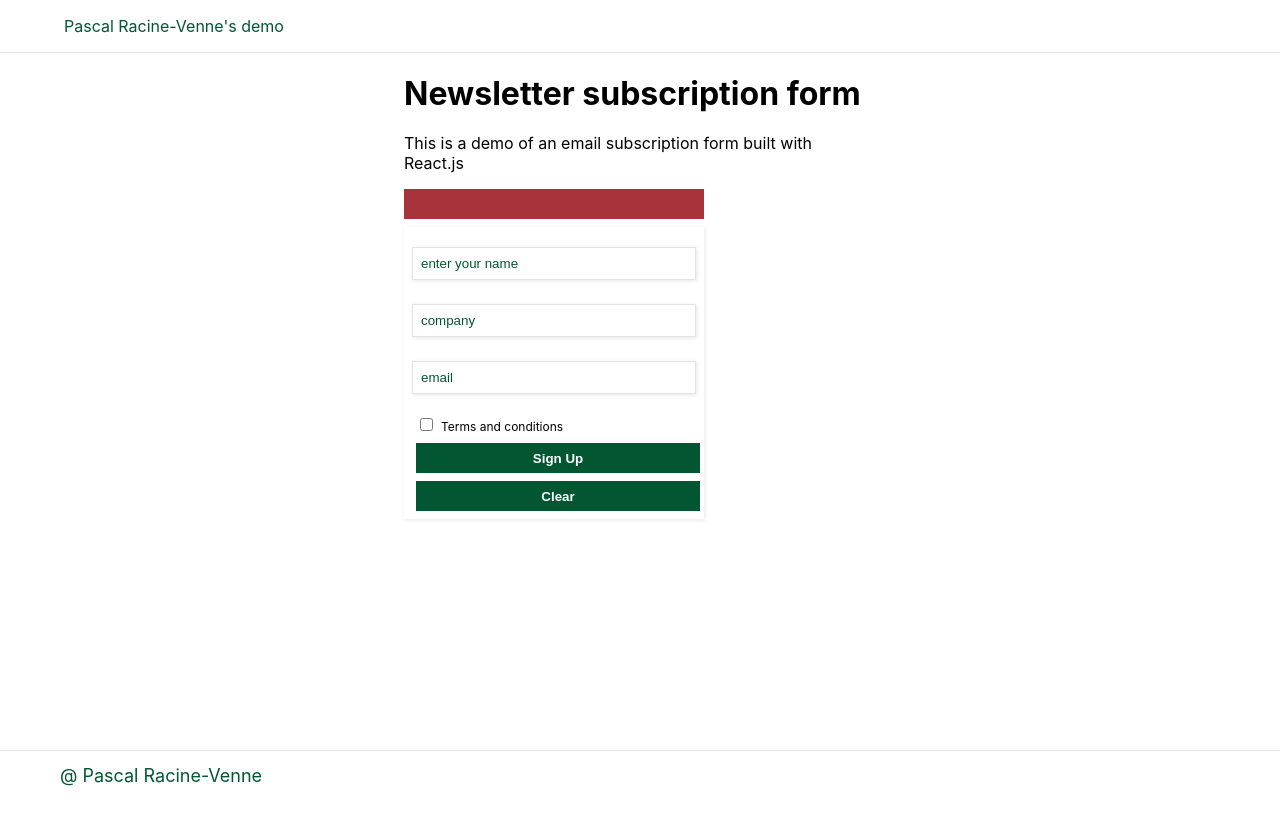
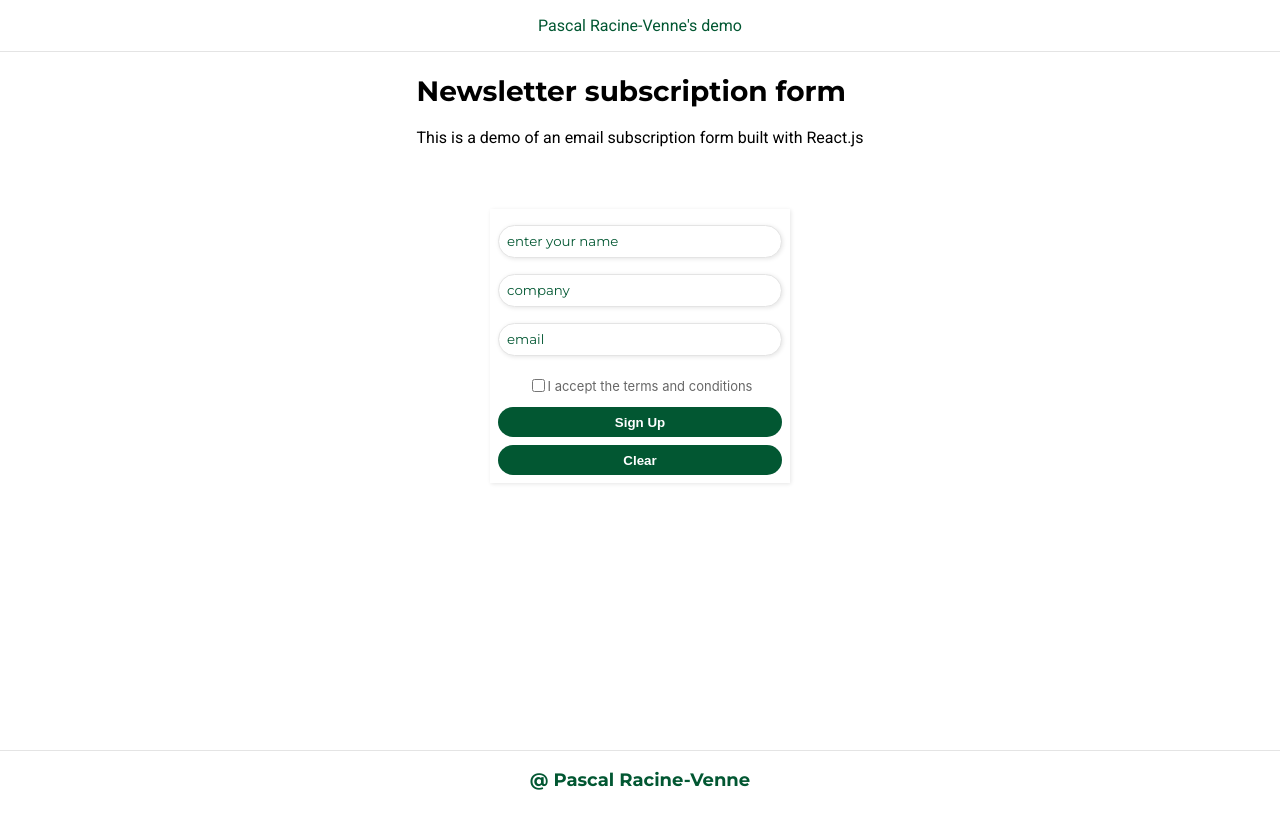
Before and after one commit to PascalRacineVenne/newsletter, a React (Create React App) app: page / in a window 1280 px wide. Shown: the top 828 px of the page. After the commit the page ends 800 px from the top, so only its background shows below. Built offline with nearby package versions, Linux system fonts and the light colour scheme.

Commit message:
almost done just need to change font for text-area

```diff
--- a/src/App.css
+++ b/src/App.css
@@ -6,4 +6,7 @@
 .container {
   max-width: 600px;
   margin:  0 auto;
+  display: flex;
+  flex-direction: column;
+  justify-content: center;
 }
--- a/src/button.jsx
+++ b/src/button.jsx
@@ -4,11 +4,12 @@ const Button = (props) => {
   const style = {
     width: '284px',
     height: '30px',
-    margin: '4px',
+    margin: '4px 0',
     backgroundColor: 'var(--primary_green)',
     color: 'white',
     fontWeight: 'bold',
     border: 'none',
+    borderRadius:'25px',
   }
 
   return (
--- a/src/checkbox.jsx
+++ b/src/checkbox.jsx
@@ -1,14 +1,31 @@
 import React from 'react'
 
-const Checkbox = (props) => {
+const Checkbox = ({ label, value, onChange }) => {
+  const label_style = {
+    display: 'flex',
+    alignItems: 'center',
+    fontSize: "13px",
+    color: 'rgba(0,0,0,0.6)'
+  }
+
+  const checkbox = {
+    display: 'flex',
+    justifyContent: 'center',
+    alignItems: 'center',
+    margin: '8px'
+  }
+
   return(
-    <input
-      type="checkbox"
-      placeholder={props.placeholder}
-      checked={props.checked}
-      onChange={props.onChange}
-      className="checkbox"
-    />
+    <div style={checkbox}>
+      <label style={label_style}>
+        <input
+          type="checkbox"
+          checked={value}
+          onChange={onChange}
+        />
+        {label}
+      </label>
+    </div>
   )
 }
 
--- a/src/footer.css
+++ b/src/footer.css
@@ -5,7 +5,7 @@
   bottom: 0;
   display: flex;
   align-items: center;
-  justify-content: space-between;
+  justify-content: space-around;
   background: white;
   height: 50px;
   padding: 0px 50px;
--- a/src/footer.jsx
+++ b/src/footer.jsx
@@ -4,7 +4,9 @@ import './footer.css'
 function Footer() {
   return (
     <div className="footer">
-      <a href="https://pascalracinevenne.herokuapp.com/" alt="Pascal Racine-Venne" target="_blank" rel="noreferrer">@ Pascal Racine-Venne</a>
+      <h1>
+        <a href="https://pascalracinevenne.herokuapp.com/" alt="Pascal Racine-Venne" target="_blank" rel="noreferrer">@ Pascal Racine-Venne</a>
+      </h1>
     </div>
   )
 }
--- a/src/index.css
+++ b/src/index.css
@@ -1,4 +1,9 @@
+@import url('https://fonts.googleapis.com/css2?family=Kaushan+Script&family=Montserrat:wght@400;700&family=Roboto:wght@400;700&display=swap');
+
 :root {
+  --body-font: 'Roboto', sans-serif;
+  --secondary_font: 'Montserrat', sans-serif;
+  --special-font: 'Kaushan Script', cursive;;
   --primary_green:  #025732;
 }
 
@@ -21,43 +26,22 @@ code {
 }
 
 h1 {
-  font-size: 32px;
+  font-family: var(--secondary_font);
+  font-size: 28px;
   padding: 0;
   margin: 0;
 }
 
 h2 {
-  font-size: 28px;
-  padding: 0;
-  margin: 0;
-}
-
-h3 {
-  font-size: 48px;
-  padding: 0;
-  margin: 0;
-}
-
-h4 {
-  font-size: 32px;
-  padding: 0;
-  margin: 0;
-}
-
-h5 {
+  font-family: var(--special-font);
   font-size: 28px;
   padding: 0;
   margin: 0;
 }
 
 p {
+  font-family:  var(--body-font);
   font-size: 16px;
   padding: 0;
   margin: 0;
 }
-
-label {
-  font-size: 12px;
-  padding: 0;
-  margin: 0;
-}
--- a/src/navbar.jsx
+++ b/src/navbar.jsx
@@ -8,6 +8,8 @@ function Navbar() {
     position: 'fixed',
     top: '0',
     left: '0',
+    display: 'flex',
+    justifyContent: 'space-around',
     padding: '16px 64px',
     borderBottom: '1px solid #e4e4e4',
   }
--- a/src/subscription_form.css
+++ b/src/subscription_form.css
@@ -20,9 +20,14 @@
   width: 284px;
   border: none;
   box-shadow: 1px 1px 4px rgba(0,0,0,0.1);
-  margin: 12px 0;
-  padding: 8px 0;
+  margin: 8px 0;
+  padding: 8px 8px;
   border: 1px solid #e4e4e4;
+  border-radius: 25px;
+}
+
+.input_field:focus {
+  outline: none;
 }
 
 .checkbox {
@@ -32,7 +37,7 @@
 
 ::-webkit-input-placeholder {
   color: var(--primary_green);
-  padding: 0 8px;
+  font-family: var(--secondary_font);
 }
 
 .errors {
@@ -51,11 +56,13 @@
   align-items:  center;
   margin: 8px 64px;
   padding: 4px 8px;
-  background-color: #A9333A
+/*  background-color: #A9333A*/
 }
 .error {
-  font-size: 13px;
-  color: white;
+  font-family:  var(--secondary_font);
+  font-size: 12px;
+  color: #A9333A;
   font-weight: bold;
   padding: 0 8px;
+  border-bottom: 1px solid rgba(169, 51, 58, 0.4);
 }
--- a/src/subscription_form.jsx
+++ b/src/subscription_form.jsx
@@ -11,27 +11,23 @@ function SubscriptionForm() {
   const [name, setName] = useState("");
   const [company, setCompany] = useState("");
   const [email, setEmail] = useState("");
+  const [inputErr, setInputErr] = useState(false);
+  const [check, setCheck] = useState(false);
+  const [formIsValid, setFormIsValid] = useState(false)
 
   // const [nameErr, setNameErr] = useState(false);
   // const [companyErr, setCompanyErr] = useState(false);
-  const [inputErr, setInputErr] = useState(false);
-  const [emailErr, setEmailErr] = useState(false);
+  // const [emailErr, setEmailErr] = useState(false);
 
-  const [check, setCheck] = useState(false);
 
-  const [formIsValid, setFormIsValid] = useState(false)
 
   const handleSubmit = () => {
-    if (isEmpty.test(name) || isEmpty.test(company)) {
+    if (isEmpty.test(name) || isEmpty.test(company) || !validEmail.test(email)) {
       setInputErr(true);
       setFormIsValid(false);
     }
-    if (!validEmail.test(email)) {
-      setEmailErr(true);
-      setFormIsValid(false)
-    }
-    if (check === false) {
-      setFormIsValid(false)
+    if (check === true) {
+      setFormIsValid(true)
     }
     return formIsValid
   }
@@ -41,19 +37,19 @@ function SubscriptionForm() {
     setCompany("")
     setInputErr(false)
     setEmail("")
-    setEmailErr(false)
+    // setEmailErr(false)
     if (check === true) {
       setCheck(false)
     }
-    setFormIsValid(true)
+    setFormIsValid(false)
   }
 
   return(
     <div className="container">
       <div className={formIsValid ? "errors" : "errors_active"}>
       {/*<div className="errors">*/}
-        {inputErr && <p className="error">Invalid input</p>}
-        {emailErr && <p className="error">Invalid email address</p>}
+        {inputErr && <p className="error">There was a problem with your request.</p>}
+        {/*{emailErr && <p className="error">*** Invalid email address</p>}*/}
       </div>
       <div className="form">
         <div className="input_fields">
@@ -80,14 +76,11 @@ function SubscriptionForm() {
           />
         </div>
 
-        <label className="label">
-          <Checkbox
-            placeholder="agreement"
-            checked={check}
-            onChange={() => setCheck(!check)}
-          />
-          Terms and conditions
-        </label>
+        <Checkbox
+          label="I accept the terms and conditions"
+          checked={check}
+          onChange={() => setCheck(!check)}
+        />
 
         <Welcome
           name={name}
--- a/src/welcome.css
+++ b/src/welcome.css
@@ -14,6 +14,13 @@
   z-index: 1000;
   transform: translateX(0);
   visibility: visible;
+  transition: all 100ms ease-in-out;
+  padding: 8px;
+}
+
+.welcome_active h2 {
+  text-align: center;
+  padding-bottom: 12px;
 }
 
 
@@ -31,7 +38,7 @@
   color: white;
   box-shadow: 4px 4px 15px rgba(0,0,0,0.25);
   z-index: 1000;
-  transform: translateX(100vh);
+  transform: translateX(-100vh);
   visibility: hidden;
   transition: all 100ms ease-in-out;
 }
--- a/src/welcome.jsx
+++ b/src/welcome.jsx
@@ -6,7 +6,7 @@ function Welcome(props) {
   return (
     <div className={props.formIsValid ? "welcome_active" : "welcome"}>
       <h2>Welcome {props.name}</h2>
-      <p>Your subscription is activated</p>
+      <p>Glad you've joined us!</p>
     </div>
   )
 }
```
Also changed, not shown: src/logo.svg (deleted).
